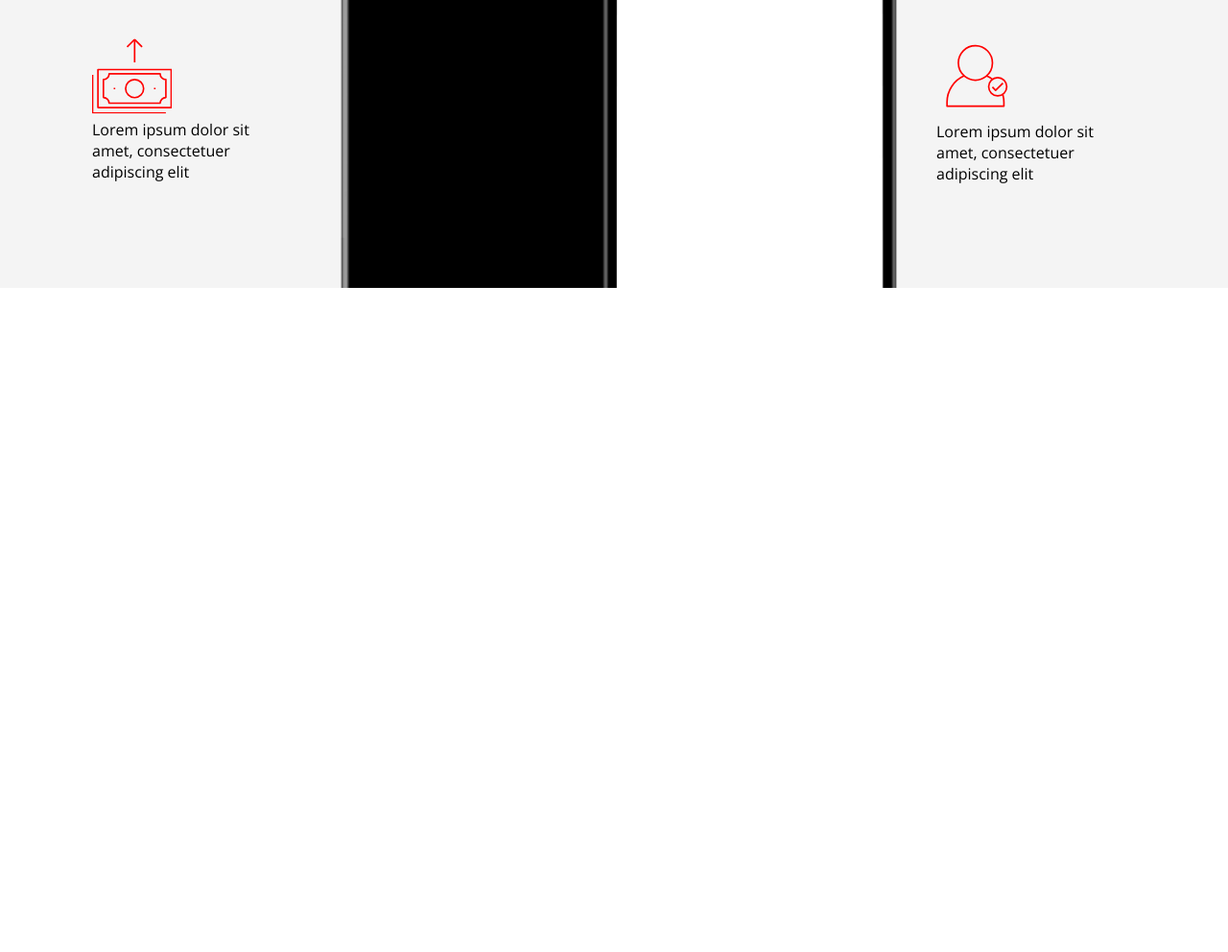
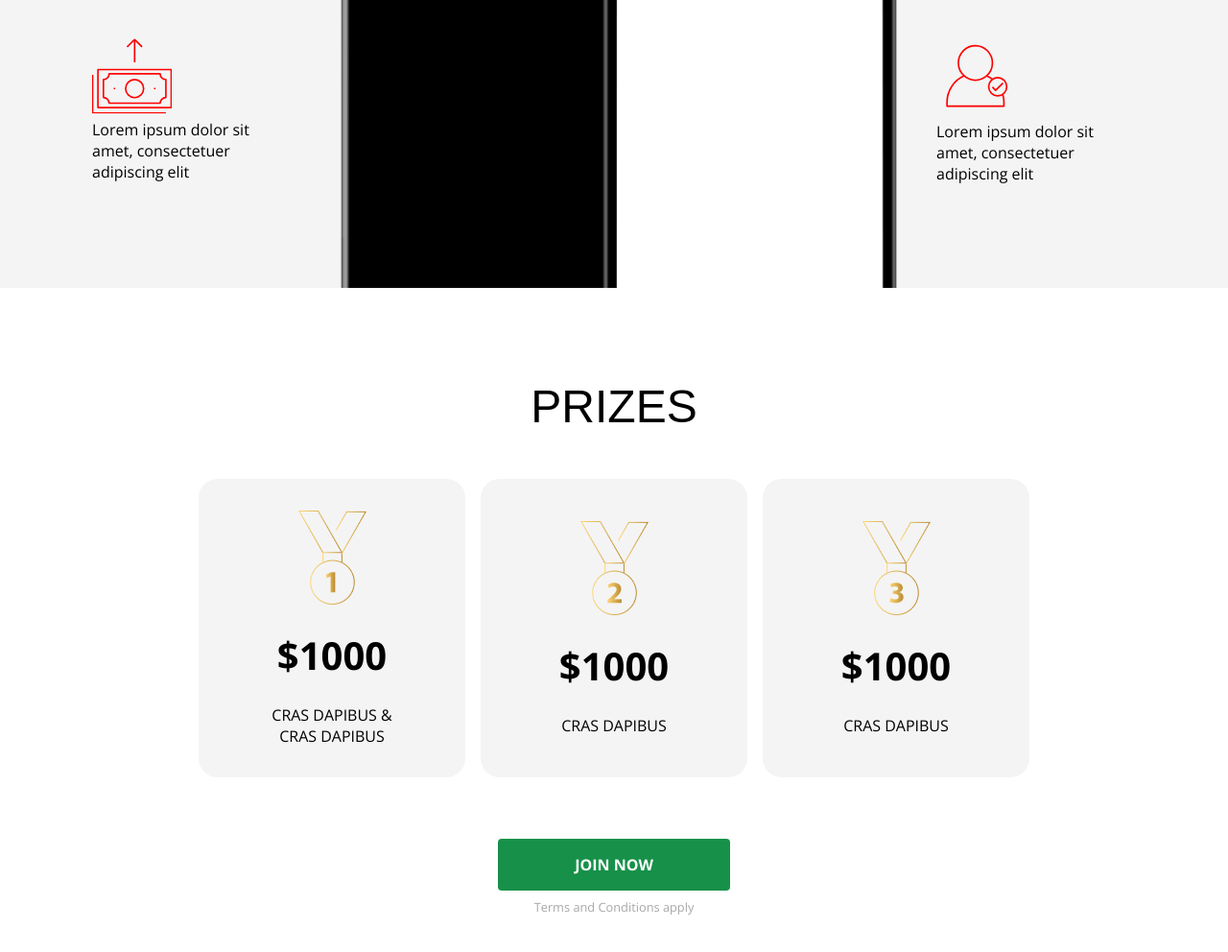
Before and after one commit to wardulinskao/hmf-project, a website built with webpack: page src/template.html in a window 1280 px wide. Shown: the part 648-1640 px from the top of the page at 96% size. Before the commit the page ends 948 px from the top, so only its background shows below. Built offline with nearby package versions, Linux system fonts and the light colour scheme; a web font is replaced by a local one.

Commit message:
feat: add prizes section

```diff
--- /dev/null
+++ b/src/sass/_prizes.scss
@@ -0,0 +1,83 @@
+@use 'variables';
+
+.prizes {
+  display: flex;
+  align-items: center;
+  justify-content: center;
+  flex-direction: column;
+  padding: 3rem;
+}
+
+.prizes__title {
+  font-size: 3rem;
+  padding: 3rem 0;
+  font-family: "Sofia Sans Condensed", sans-serif;
+  text-transform: uppercase;
+  font-weight: 400;
+}
+
+.prizes__container {
+  display: grid;
+  gap: 1rem;
+}
+
+.prizes__item {
+  background-color: variables.$color-background-white;
+  padding: 2rem 4rem;
+  display: flex;
+  align-items: center;
+  flex-direction: column;
+  justify-content: center;
+  border-radius: 20px;
+}
+
+.item__prize {
+  margin: 1.5rem 0;
+  font-weight: 700;
+  font-size: 2.5rem;
+}
+
+.item__description {
+  max-width: 150px;
+  text-transform: uppercase;
+  text-align: center;
+}
+
+.prizes__button {
+  background-color: variables.$color-green;
+  padding: 1rem 5rem;
+  border: none;
+  outline: none;
+  border-radius: 4px;
+  text-transform: uppercase;
+  color: white;
+  font-size: 1rem;
+  font-weight: 700;
+  margin-top: 4rem;
+  margin-bottom: 0.5rem;
+}
+
+.prizes__button:hover {
+  background-color: variables.$color-green-hover;
+}
+
+.prizes__disclaimer {
+  font-size: 0.8rem;
+  color: variables.$text-color-gray;
+}
+
+@media (min-width: variables.$breakpoint-md) {
+  .prizes__container {
+    grid-template-columns: repeat(3, 1fr);
+  }
+}
+
+@media (min-width: variables.$breakpoint-lg) {
+  .prizes__container {
+    grid-template-columns: repeat(3, 1fr);
+  }
+
+  .prizes__item {
+    padding: 2rem 6rem;
+  }
+}
--- a/src/sass/main.scss
+++ b/src/sass/main.scss
@@ -1,3 +1,4 @@
 @use 'base';
 @use 'header';
 @use 'features';
+@use 'prizes';
--- a/src/template.html
+++ b/src/template.html
@@ -111,6 +111,30 @@
       </div>
     </section>
 
+    <section class="prizes">
+      <h2 class="prizes__title">Prizes</h2>
+      <div class="prizes__container">
+        <div class="prizes__item">
+          <img src="./assets/prize1.png" class="prizes__img" />
+          <p class="item__prize">$1000</p>
+          <p class="item__description">Cras dapibus &
+            Cras dapibus</p>
+        </div>
+        <div class="prizes__item">
+          <img src="./assets/prize2.png" class="prizes__img" />
+          <p class="item__prize">$1000</p>
+          <p class="item__description">Cras dapibus</p>
+        </div>
+        <div class="prizes__item">
+          <img src="./assets/prize3.png" class="prizes__img" />
+          <p class="item__prize">$1000</p>
+          <p class="item__description">Cras dapibus</p>
+        </div>
+      </div>
+      <button type="button" class="prizes__button">Join now</button>
+      <p class="prizes__disclaimer">Terms and Conditions apply</p>
+    </section>
+
   </main>
   <footer></footer>
 </body>
```
Also changed, not shown: src/assets/prize1.png (added), src/assets/prize2.png (added), src/assets/prize3.png (added).
